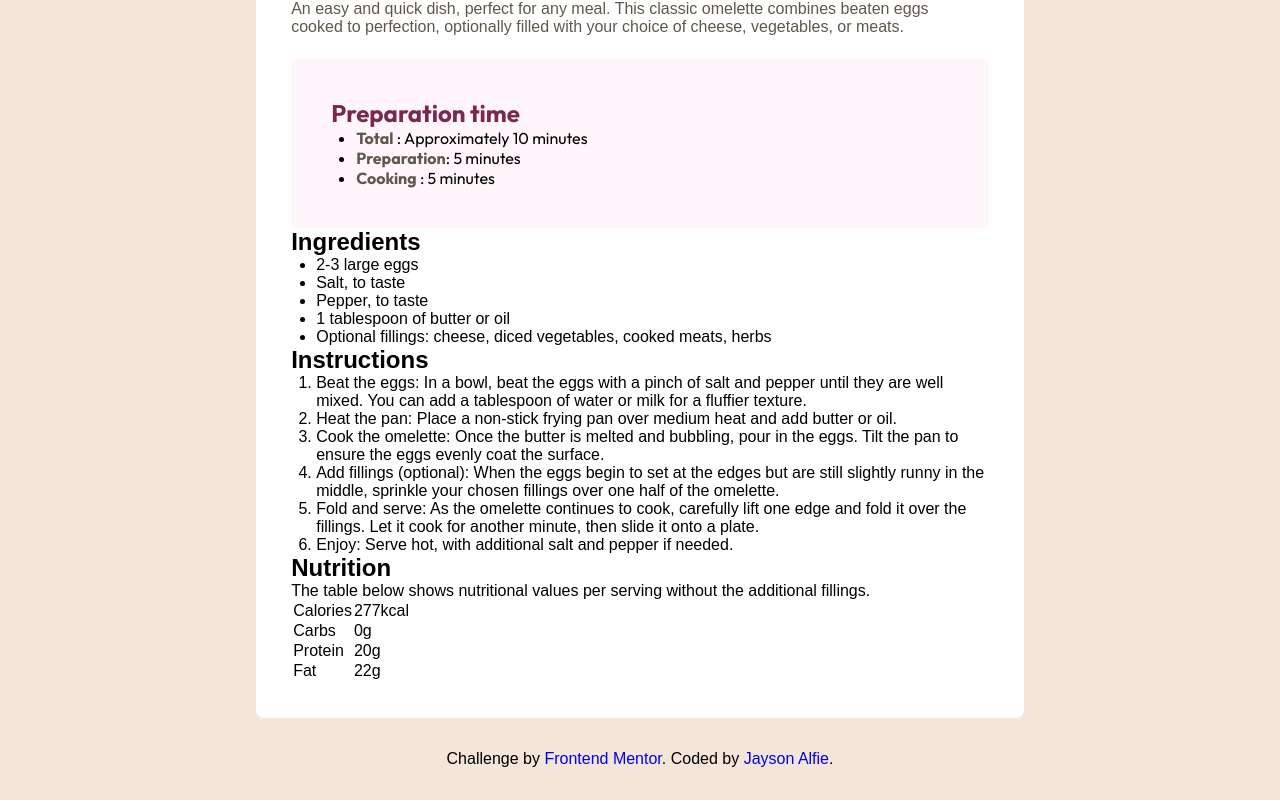
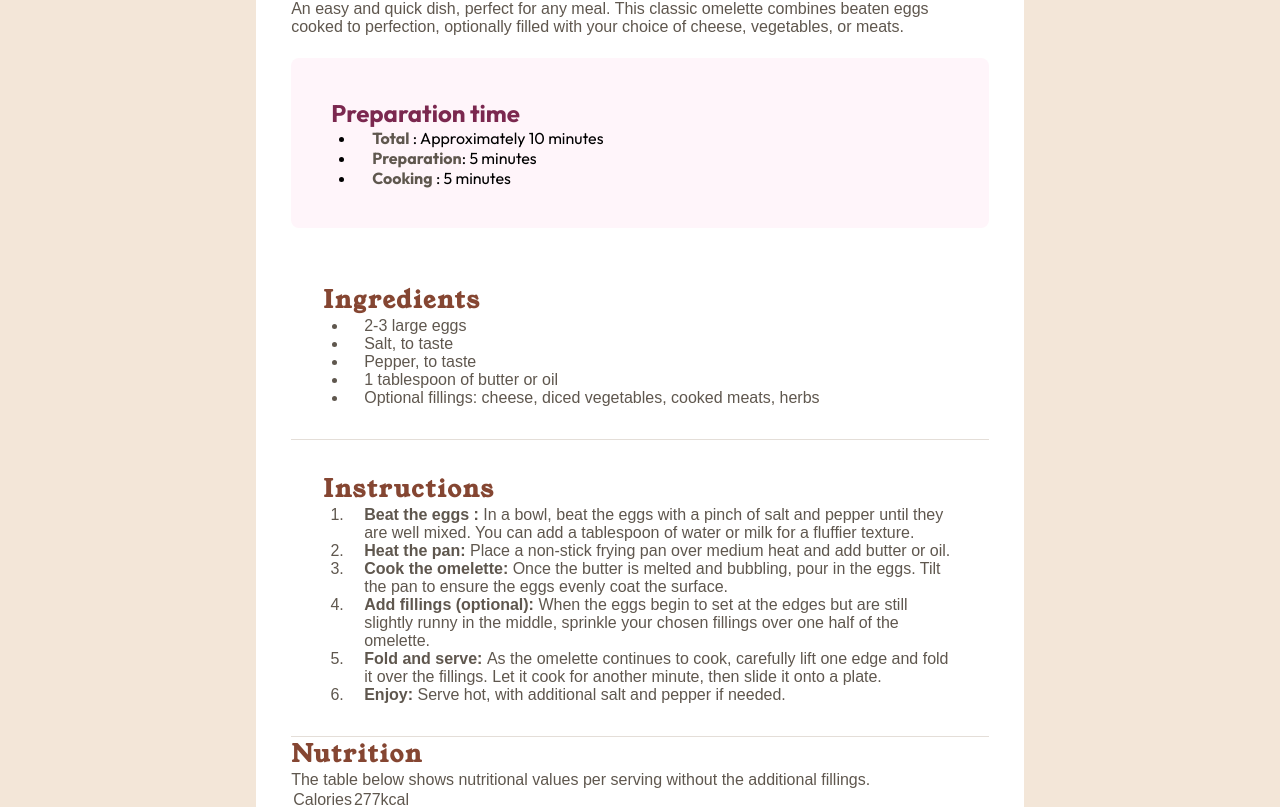
Before and after one commit to jaysonalfie/Recipe-page, a React (Create React App) app: page / in a window 1280 px wide. Shown: the part 476-1283 px from the top of the page. Built offline with nearby package versions, Linux system fonts and the light colour scheme.

Commit message:
styled the ingredients and instructions section

```diff
--- a/src/components/Recipe/Recipe.js
+++ b/src/components/Recipe/Recipe.js
@@ -26,7 +26,7 @@ const Recipe = () => {
           </div>
         </div>
         <div className="main-content">
-          <div className="section-two">
+          <div className="ingredients">
             <h2>Ingredients</h2>
             <ul>
               <li>2-3 large eggs</li>
@@ -39,39 +39,39 @@ const Recipe = () => {
             </ul>
           </div>
 
-          <div className="section-three">
+          <div className="instructions">
             <h2>Instructions</h2>
             <ol>
               <li>
-                Beat the eggs: In a bowl, beat the eggs with a pinch of salt and
+                <span>Beat the eggs :</span> In a bowl, beat the eggs with a pinch of salt and
                 pepper until they are well mixed. You can add a tablespoon of
                 water or milk for a fluffier texture.
               </li>
               <li>
-                Heat the pan: Place a non-stick frying pan over medium heat and
+                <span>Heat the pan: </span> Place a non-stick frying pan over medium heat and
                 add butter or oil.
               </li>
               <li>
-                Cook the omelette: Once the butter is melted and bubbling, pour
+                <span> Cook the omelette: </span> Once the butter is melted and bubbling, pour
                 in the eggs. Tilt the pan to ensure the eggs evenly coat the
                 surface.
               </li>
               <li>
-                Add fillings (optional): When the eggs begin to set at the edges
+                <span> Add fillings (optional): </span> When the eggs begin to set at the edges
                 but are still slightly runny in the middle, sprinkle your chosen
                 fillings over one half of the omelette.
               </li>
               <li>
-                Fold and serve: As the omelette continues to cook, carefully
+                <span> Fold and serve: </span> As the omelette continues to cook, carefully
                 lift one edge and fold it over the fillings. Let it cook for
                 another minute, then slide it onto a plate.
               </li>
               <li>
-                Enjoy: Serve hot, with additional salt and pepper if needed.
+               <span>Enjoy: </span> Serve hot, with additional salt and pepper if needed.
               </li>
             </ol>
           </div>
-          <div className="section-four">
+          <div className="nutrition-section">
             <h2>Nutrition</h2>
             <p>
               The table below shows nutritional values per serving without the
--- a/src/components/Recipe/style.css
+++ b/src/components/Recipe/style.css
@@ -101,3 +101,49 @@ ol {
   font-weight: 800;
   color: var(--brown);
 }
+
+/*Ingredients section*/
+.ingredients h2,
+.instructions h2,
+.nutrition-section h2{
+  font-family: 'Young Serif',serif;
+  letter-spacing: 2px;
+  color:var(--brown800);
+}
+.ingredients, .instructions , .nutrition-section{
+  color: var(--brown);
+}
+
+.prep-details, .ingredients{
+  margin-top: 1.4rem;
+}
+
+/*Lists part*/
+ul li,
+ol li {
+  padding-left: 1rem;
+}
+
+
+/*Horizontal orientation*/
+.ingredients, .instructions{
+  border-bottom: 1px solid var(--light-grey);
+  padding:2rem;
+}
+
+/*Instruction*/
+
+
+.instructions ol li span{
+  font-weight: 800;
+  color: var(--brown);
+}
+
+/*attribution*/
+.attribution {
+  font-size: 11px;
+  text-align: center;
+ }
+.attribution a {
+  color: hsl(228, 45%, 44%);
+}
```
